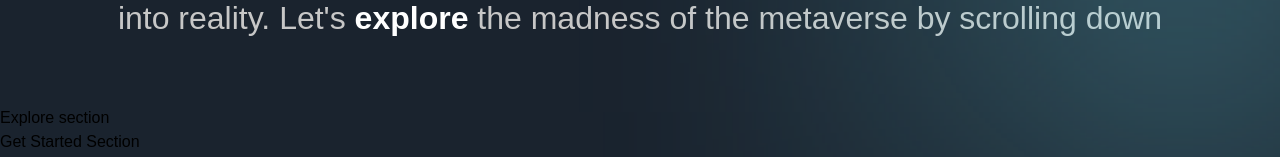
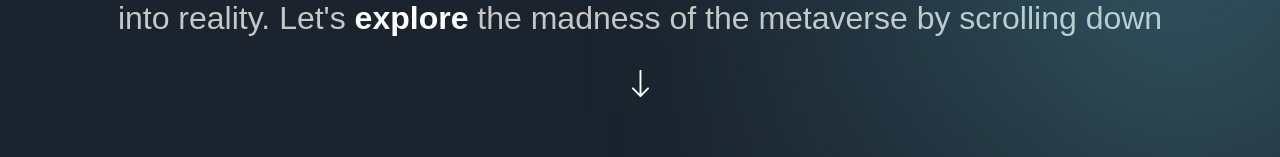
Before and after one commit to rookasrudzianskas/web3versus, a Next.js app: page / in a window 1280 px wide. Shown: the part 1419-1576 px from the top of the page. Built offline with nearby package versions, Linux system fonts and the light colour scheme; a web font is replaced by a local one.

Commit message:
Add arrow-down image to About section
The arrow-down image is used to indicate that the user should scroll down to
explore the madness of the metaverse.

```diff
--- a/sections/About.jsx
+++ b/sections/About.jsx
@@ -38,8 +38,13 @@
 
                 <span className="font-extrabold text-white">explore</span> the madness
                 of the metaverse by scrolling down
-
             </motion.p>
+            <motion.img
+                variants={fadeIn('up', 'tween', 0.3, 1)}
+                src="/arrow-down.svg"
+                alt="arrow-down"
+                className="w-[18px] h-[28px] object-contain mt-[28px]"
+            />
         </motion.div>
     </section>
 );
```
